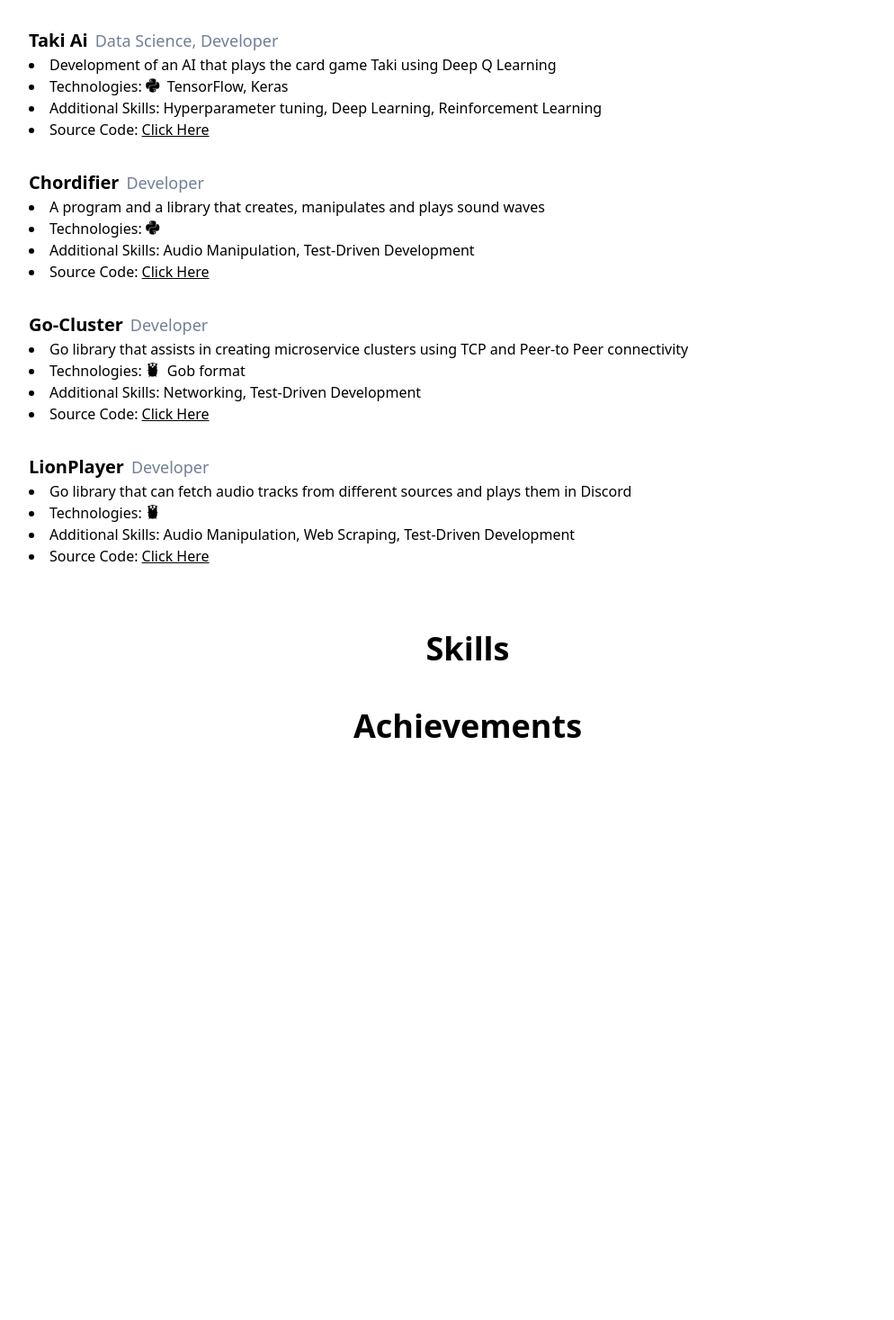
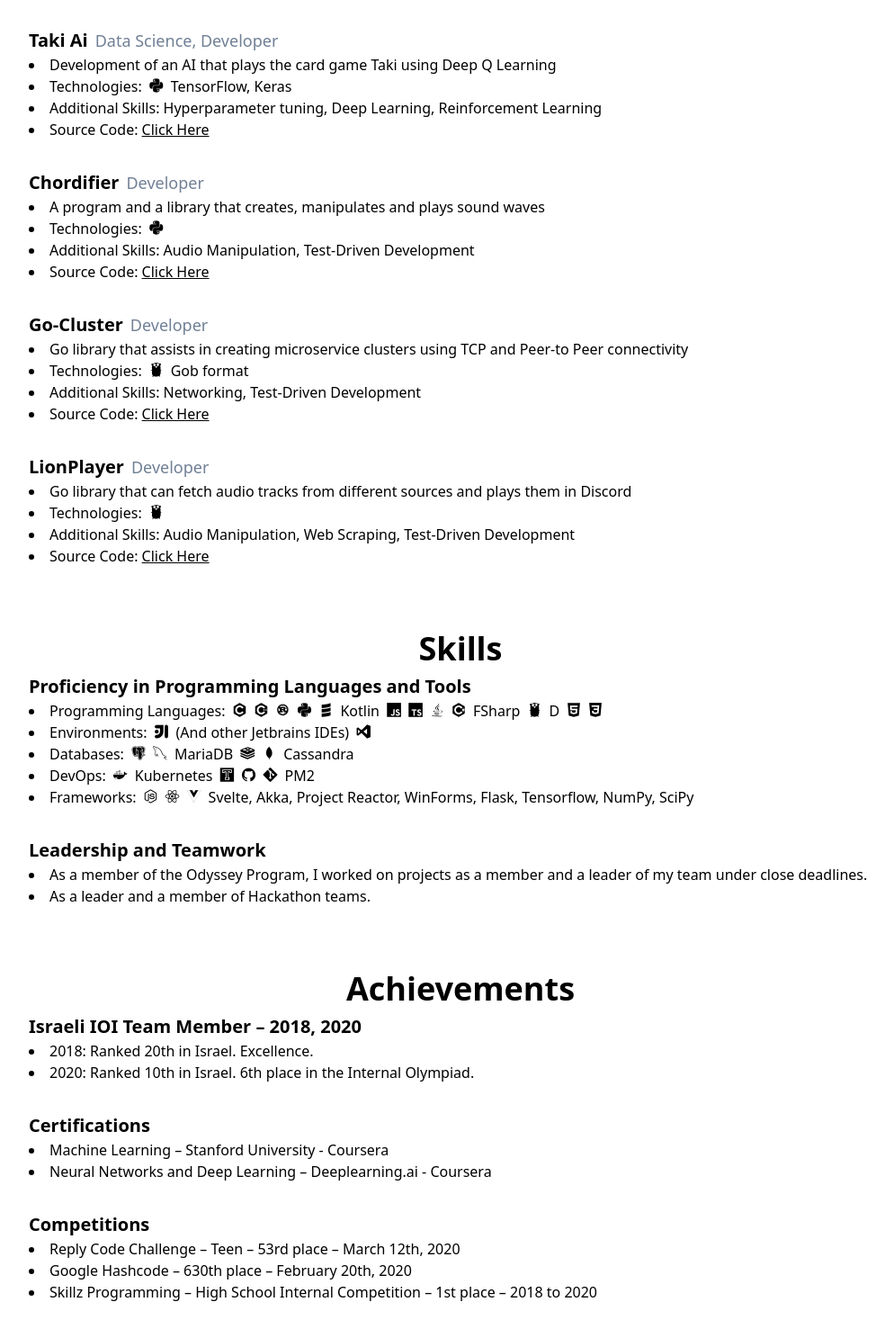
Before and after one commit to dondish/personal-site, a Vue app: page / in a window 1280 px wide. Shown: the part 1330-2797 px from the top of the page at 90% size, without its empty margins (256-1250 px from the left). Before the commit the page ends 2164 px from the top, so only its background shows below. Built offline with nearby package versions, Linux system fonts and the light colour scheme.

Commit message:
Finalized the site

```diff
--- a/public/index.html
+++ b/public/index.html
@@ -3,17 +3,17 @@
   <head>
     <meta charset="utf-8">
     <meta http-equiv="X-UA-Compatible" content="IE=edge">
+    <meta http-equiv="Content-Type" content="text/html; charset=utf-8" />
     <meta name="viewport" content="width=device-width,initial-scale=1.0">
     <link rel="icon" href="<%= BASE_URL %>favicon.ico">
     <script src="https://kit.fontawesome.com/19c97011c3.js" crossorigin="anonymous"></script>
     <link rel="stylesheet" href="https://cdn.jsdelivr.net/gh/devicons/devicon@master/devicon.min.css">
-    <title><%= htmlWebpackPlugin.options.title %></title>
+    <title>Oded Shapira</title>
   </head>
   <body>
     <noscript>
-      <strong>We're sorry but <%= htmlWebpackPlugin.options.title %> doesn't work properly without JavaScript enabled. Please enable it to continue.</strong>
+      <strong>We're sorry but this site doesn't work properly without JavaScript enabled. Please enable it to continue.</strong>
     </noscript>
     <div id="app"></div>
-    <!-- built files will be auto injected -->
   </body>
 </html>
--- a/src/App.vue
+++ b/src/App.vue
@@ -4,12 +4,8 @@
     <Navbar :elements="elements"/>
     <div class="relative min-h-screen md:left-64 md:fix-width">
       <Projects />
-      <div id="skills" class="pt-20 md:pt-8 ml-4 text-center">
-        <h1 class="text-4xl font-bold">Skills</h1>
-      </div>
-      <div id="achievements" class="pt-20 md:pt-8 ml-4 text-center">
-        <h1 class="text-4xl font-bold">Achievements</h1>
-      </div>
+      <Skills />
+      <Achievements />
     </div>
   </div>
 </template>
@@ -18,13 +14,17 @@
 import MainHero from './components/MainHero.vue'
 import Navbar from './components/Navbar'
 import Projects from './components/Projects'
+import Skills from './components/Skills'
+import Achievements from './components/Achievements'
 
 export default {
   name: 'App',
   components: {
     MainHero,
     Navbar,
-    Projects
+    Projects,
+    Skills,
+    Achievements
   },
   data () {
     return {
--- /dev/null
+++ b/src/components/Achievements.vue
@@ -0,0 +1,35 @@
+<template>
+  <div id="achievements" class="pt-20 md:pt-8 text-center">
+    <h1 class="text-4xl font-bold">Achievements</h1>
+    <div class="text-left mx-8 mb-8" v-for="achievement of achievements" :key="achievement.title">
+        <h2 class="texl-l md:text-xl font-bold">{{achievement.title}}</h2>
+        <ul class="list-disc list-inside">
+          <li class="font-light" v-for="item of achievement.listItems" :key="item">{{item}}</li>
+        </ul>
+    </div>
+  </div>
+</template>
+
+<script>
+export default {
+  name: 'Achivements',
+  data () {
+    return {
+      achievements: [
+        {
+          title: 'Israeli IOI Team Member – 2018, 2020',
+          listItems: ['2018: Ranked 20th in Israel. Excellence.', '2020: Ranked 10th in Israel. 6th place in the Internal Olympiad.']
+        },
+        {
+          title: 'Certifications',
+          listItems: ['Machine Learning – Stanford University - Coursera', 'Neural Networks and Deep Learning – Deeplearning.ai - Coursera']
+        },
+        {
+          title: 'Competitions',
+          listItems: ['Reply Code Challenge – Teen – 53rd place – March 12th, 2020', 'Google Hashcode – 630th place – February 20th, 2020', 'Skillz Programming – High School Internal Competition – 1st place – 2018 to 2020']
+        }
+      ]
+    }
+  }
+}
+</script>
--- a/src/components/MainHero.vue
+++ b/src/components/MainHero.vue
@@ -1,8 +1,12 @@
 <template>
   <div class="flex flex-col relative h-screen bg-teal-500 md:p-16 z-50 justify-center">
       <div class="shadow-lg text-center md:text-left container block md:grid md:grid-cols-4 bg-teal-700 md:rounded pt-12 md:pt-8 p-8 gap-3 h-screen md:h-auto">
-          <div class="flex justify-center md:grid-cell md:col-span-1">
-              <img class="h-48 w-48" :src="logo">
+          <div class="flex md:flex-col justify-center md:grid-cell md:col-span-1">
+              <div class="md:flex-1"></div>
+              <div class="flex justify-center">
+                <img class="h-48 w-48" :src="logo">
+              </div>
+              <div class="md:flex-1"></div>
           </div>
           <div class="justify-center md:justify-none md:col-span-3">
               <h1 class="md:inline align-baseline mt-2 md:my-2 text-white text-2xl md:text-5xl">Oded Shapira</h1>
--- a/src/components/Projects.vue
+++ b/src/components/Projects.vue
@@ -1,7 +1,7 @@
 <template>
   <div id="projects" class="pt-20 md:pt-8 text-center">
     <h1 class="text-4xl font-bold">Projects</h1>
-    <div v-for="(project, idx) in projects" :key="idx" class="text-left ml-8 mb-8">
+    <div v-for="(project, idx) in projects" :key="idx" class="text-left mx-8 mb-8">
       <h2 class="block md:inline-block text-xl font-bold">{{project.title}}<span title="Inactive" class="ml-2" v-if="!project.active">✝</span></h2>
       <h3 class="block md:inline-block text-lg md:ml-2 text-gray-600">{{project.secondary}}</h3>
       <ul class="list-disc list-inside">
@@ -12,17 +12,11 @@
           <span class="font-light">Role: {{project.role}}</span>
         </li>
         <li v-if="project.previousTechnologies">
-          <span class="font-light">Previous Technologies:
-            <span v-for="technology in project.previousTechnologies" :key="technology">
-              <i v-if="technology.startsWith('devicon')" :class="technology"></i><span v-else>{{technology}}</span>
-            </span>
+          <span class="font-light">Previous Technologies:<Technology v-for="technology in project.previousTechnologies" :key="technology" :technology="technology" />
           </span>
         </li>
         <li v-if="project.technologies">
-          <span class="font-light">Technologies:
-            <span v-for="technology in project.technologies" class="mr-2" :key="technology">
-              <i v-if="technology.startsWith('devicon')" :class="technology"></i><span v-else>{{technology}}</span>
-            </span>
+          <span class="font-light">Technologies:<Technology v-for="technology in project.technologies" :key="technology" :technology="technology" />
           </span>
         </li>
         <li v-if="project.additionalSkills">
@@ -43,8 +37,13 @@
 </template>
 
 <script>
+import Technology from './Technology'
+
 export default {
   name: 'Projects',
+  components: {
+    Technology
+  },
   data () {
     return {
       projects: [
--- /dev/null
+++ b/src/components/Skills.vue
@@ -0,0 +1,40 @@
+<template>
+  <div id="skills" class="pt-20 md:pt-8 text-center">
+    <h1 class="text-4xl font-bold">Skills</h1>
+    <div id="Proficiency" class="text-left mx-8 mb-8">
+        <h2 class="texl-l md:text-xl font-bold">Proficiency in Programming Languages and Tools</h2>
+        <ul class="list-disc list-inside">
+          <li class="font-light break-all">Programming Languages:<Technology v-for="technology of programmingLanguages" :key="technology" :technology="technology" /></li>
+          <li class="font-light break-all">Environments:<Technology v-for="technology of environments" :key="technology" :technology="technology" /></li>
+          <li class="font-light break-all">Databases:<Technology v-for="technology of databases" :key="technology" :technology="technology" /></li>
+          <li class="font-light break-all">DevOps:<Technology v-for="technology of devops" :key="technology" :technology="technology" /></li>
+          <li class="font-light break-all">Frameworks:<Technology v-for="technology of frameworks" :key="technology" :technology="technology" /></li>
+        </ul>
+        <h2 class="texl-l md:text-xl mt-8 font-bold">Leadership and Teamwork</h2>
+        <ul class="list-disc list-inside">
+          <li class="font-light">As a member of the Odyssey Program, I worked on projects as a member and a leader of my team under close deadlines.</li>
+          <li class="font-light">As a leader and a member of Hackathon teams.</li>
+        </ul>
+    </div>
+  </div>
+</template>
+
+<script>
+import Technology from './Technology'
+
+export default {
+  name: 'Skills',
+  components: {
+    Technology
+  },
+  data () {
+    return {
+      programmingLanguages: ['devicon-c-plain', 'devicon-cplusplus-plain', 'devicon-rust-plain', 'devicon-python-plain', 'devicon-scala-plain', 'Kotlin', 'devicon-javascript-plain', 'devicon-typescript-plain', 'devicon-java-plain', 'devicon-csharp-plain', 'FSharp', 'devicon-go-plain', 'D', 'devicon-html5-plain', 'devicon-css3-plain'],
+      environments: ['devicon-intellij-plain', '(And other Jetbrains IDEs)', 'devicon-visualstudio-plain'],
+      databases: ['devicon-postgresql-plain', 'devicon-mysql-plain', 'MariaDB', 'devicon-redis-plain', 'devicon-mongodb-plain', 'Cassandra'],
+      devops: ['devicon-docker-plain', 'Kubernetes', 'devicon-travis-plain', 'devicon-github-plain', 'devicon-git-plain', 'PM2'],
+      frameworks: ['devicon-nodejs-plain', 'devicon-react-original', 'devicon-vuejs-plain', 'Svelte, Akka, Project Reactor, WinForms, Flask, Tensorflow, NumPy, SciPy']
+    }
+  }
+}
+</script>
--- /dev/null
+++ b/src/components/Technology.vue
@@ -0,0 +1,19 @@
+<template>
+    <span class="ml-2">
+        <i :title="extractTitle(technology)" v-if="technology.startsWith('devicon')" :class="technology"></i><span v-else>{{technology}}</span>
+    </span>
+</template>
+
+<script>
+export default {
+  props: ['technology'],
+  methods: {
+    extractTitle (technologyName) {
+      return this.capitalize(technologyName.split('-')[1])
+    },
+    capitalize (str) {
+      return str[0].toUpperCase() + str.slice(1).toLowerCase()
+    }
+  }
+}
+</script>
```
Also changed, not shown: public/dondish.png (added), 1 other file (tests, documents, lock files or other folders).
